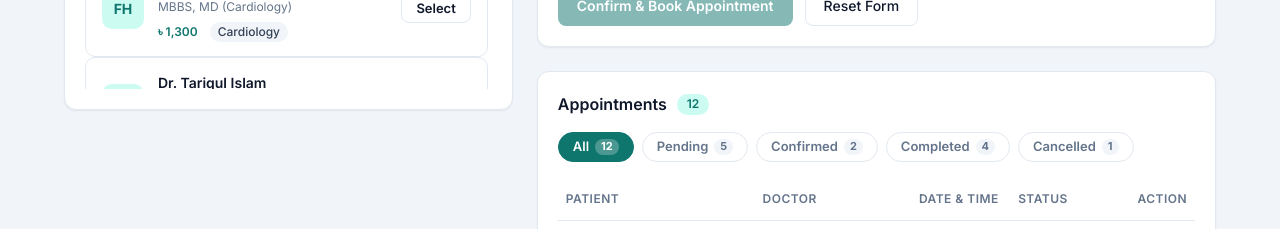
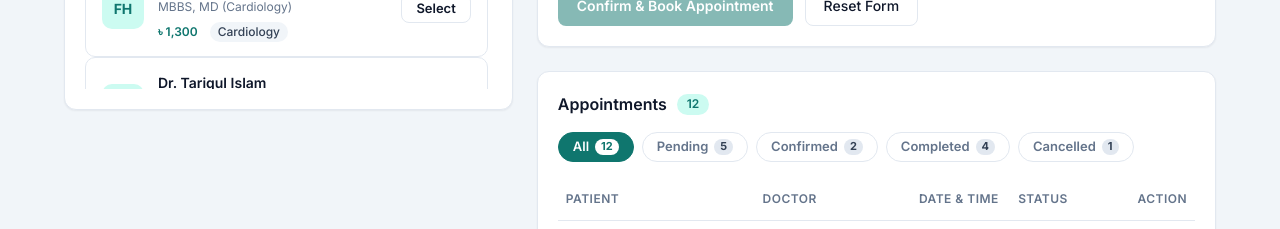
Before and after one commit to BipronathSaha12/MediCare-Clinic, a React (Vite) app: page / in a window 1280 px wide. Shown: the part 900-1129 px from the top of the page. Built offline with nearby package versions, Linux system fonts and the light colour scheme.

Commit message:
fix(a11y): increase color contrast for active and inactive filter chip count badges

```diff
--- a/src/index.css
+++ b/src/index.css
@@ -336,13 +336,17 @@ button, input, select, textarea {
   font-weight: 700;
   padding: 1px 6px;
   border-radius: var(--radius-pill);
-  background-color: rgba(255, 255, 255, 0.25);
-  color: inherit;
+  transition: all 0.15s ease;
+}
+
+.filter-chip.active .chip-count-badge {
+  background-color: #FFFFFF;
+  color: #0F766E; /* High contrast: 5.47:1 contrast on #FFFFFF (meets WCAG 2 AA) */
 }
 
 .filter-chip:not(.active) .chip-count-badge {
-  background-color: var(--bg-page);
-  color: var(--text-muted);
+  background-color: #E2E8F0;
+  color: #334155; /* High contrast: 8.3:1 contrast on #E2E8F0 (meets WCAG 2 AA) */
 }
 
 /* Buttons */
```
